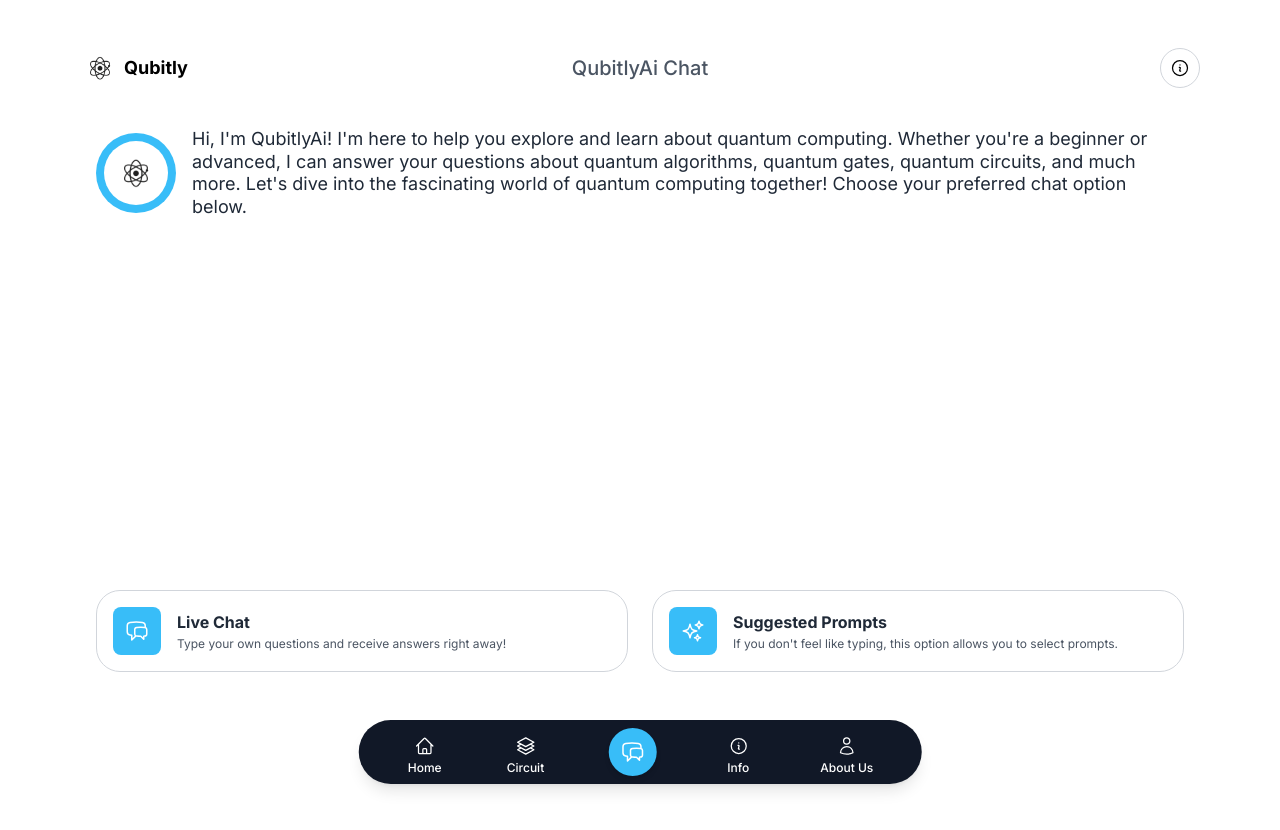
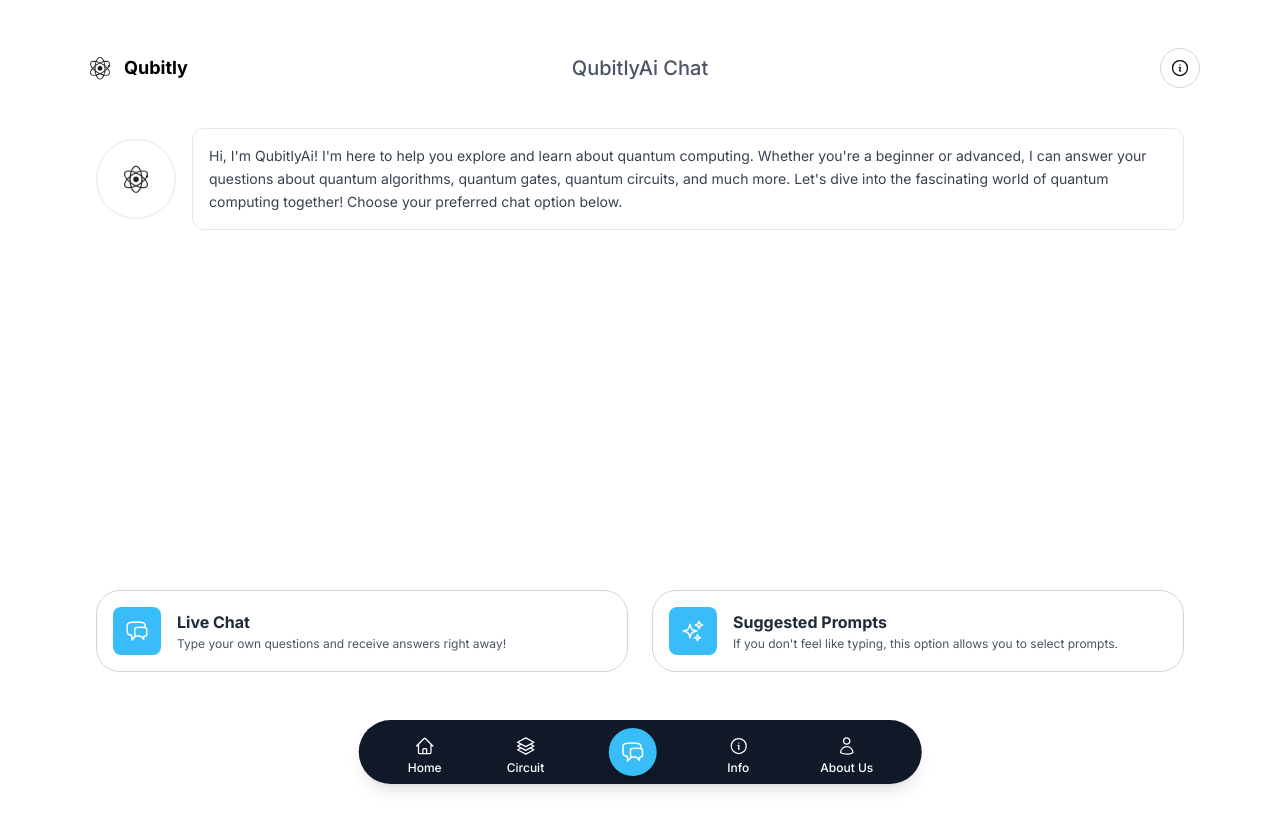
Before and after one commit to I2S9/quantum-circuit-simulator, a Next.js app: page /chat in a window 1280 px wide. Shown: the top 830 px of the page. Built offline with nearby package versions, Linux system fonts and the light colour scheme.

Commit message:
Enhance Chat and Prompts pages to update avatar styling and enhance message presentation

```diff
--- a/src/app/chat/page.tsx
+++ b/src/app/chat/page.tsx
@@ -51,9 +51,8 @@ export default function ChatPage() {
         <div className="flex flex-col space-y-8 px-8">
           {/* Top: Welcome Message */}
           <div className="flex items-center space-x-4">
-            {/* Avatar - Rond bleu plus gros */}
-            <div className="w-20 h-20 bg-sky-400 rounded-full flex items-center justify-center flex-shrink-0">
-              <div className="w-16 h-16 bg-white rounded-full flex items-center justify-center">
+            {/* Avatar - Cercle transparent avec bordures gris claires */}
+            <div className="w-20 h-20 bg-white border border-gray-200 rounded-full flex items-center justify-center flex-shrink-0">
               <Image
                 src="/logo.png"
                 alt="Qubitly Logo"
@@ -62,16 +61,14 @@ export default function ChatPage() {
                 className="rounded-full"
               />
             </div>
-            </div>
 
             {/* Message */}
             <div className="flex-1">
-              <p className="text-gray-800 text-lg leading-tight font-sans">
-                Hi, I&apos;m QubitlyAi! I&apos;m here to help you explore and learn about quantum computing.
-                Whether you&apos;re a beginner or advanced, I can answer your questions about quantum
-                algorithms, quantum gates, quantum circuits, and much more. Let&apos;s dive into the
-                fascinating world of quantum computing together! Choose your preferred chat option below.
+              <div className="bg-transparent border border-gray-200 rounded-xl p-4">
+                <p className="text-sm text-gray-700 leading-relaxed">
+                  Hi, I'm QubitlyAi! I'm here to help you explore and learn about quantum computing. Whether you're a beginner or advanced, I can answer your questions about quantum algorithms, quantum gates, quantum circuits, and much more. Let's dive into the fascinating world of quantum computing together! Choose your preferred chat option below.
                 </p>
+              </div>
             </div>
           </div>
         </div>
--- a/src/app/chat/prompts/page.tsx
+++ b/src/app/chat/prompts/page.tsx
@@ -135,9 +135,8 @@ export default function PromptsPage() {
 
         {/* Welcome Message */}
         <div className="flex items-center space-x-4 mb-8">
-          {/* Avatar */}
-          <div className="w-20 h-20 bg-sky-400 rounded-full flex items-center justify-center flex-shrink-0">
-            <div className="w-16 h-16 bg-white rounded-full flex items-center justify-center">
+          {/* Avatar - Cercle transparent avec bordures gris claires */}
+          <div className="w-20 h-20 bg-white border border-gray-200 rounded-full flex items-center justify-center flex-shrink-0">
             <Image
               src="/logo.png"
               alt="Qubitly Logo"
@@ -145,7 +144,6 @@ export default function PromptsPage() {
               height={48}
               className="rounded-full"
             />
-            </div>
           </div>
 
           {/* Message */}
```
Lines whose indentation alone changed are shown as unchanged.
